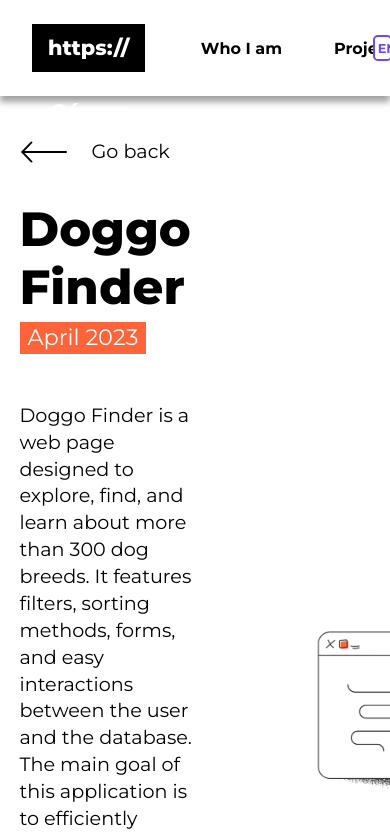
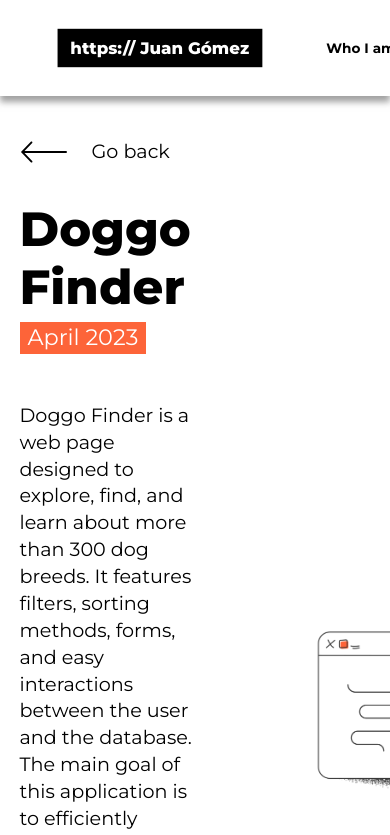
Before and after one commit to JPGomezCuervo/Portfolio, a React (Create React App) app in the folder client/: page /detail/doggofinder in a window 390 px wide. Shown: the top 835 px of the page. Built offline with nearby package versions, Linux system fonts and the light colour scheme.

Commit message:
Navbar responsive desgin until 850 px

```diff
--- a/client/src/components/NavBar/NavBar.module.css
+++ b/client/src/components/NavBar/NavBar.module.css
@@ -12,8 +12,8 @@
     font-family: "Montserrat-Bold";
     list-style: none;
     display: flex;
-    width: 48%;
-    gap: 8%;
+    width: fit-content;
+    gap: 10%;
 }
 
 .Header li {
@@ -32,6 +32,7 @@
     margin-left: 2rem;
     height: 2rem;
     cursor: pointer;
+    width: fit-content;
 }
 
 .Logo h2 {
@@ -41,6 +42,7 @@
     margin: 0;
     height: 100%;
     line-height: 2rem;
+    white-space: nowrap;
 
 }
 
@@ -78,3 +80,33 @@
     background-color:white;
     color:#6F4AE7;
 }
+
+@media screen and (max-width: 1140px) {
+    .Logo {
+        transform: scale(.8);
+    }
+    .Header ul {
+        gap: 5%;
+    }
+}
+
+@media screen and (max-width: 1100px) {
+    .Header ul {
+        transform: scale(.85);
+        padding: 0;
+    }
+
+    .Header button {
+        transform: scale(.85);
+        width: 6%;
+    }
+
+    .LogosContainer {
+        transform: scale(.85);
+        margin: 0;
+    }
+
+    .LogosContainer img {
+        margin-left: 2%;
+    }
+}
```
